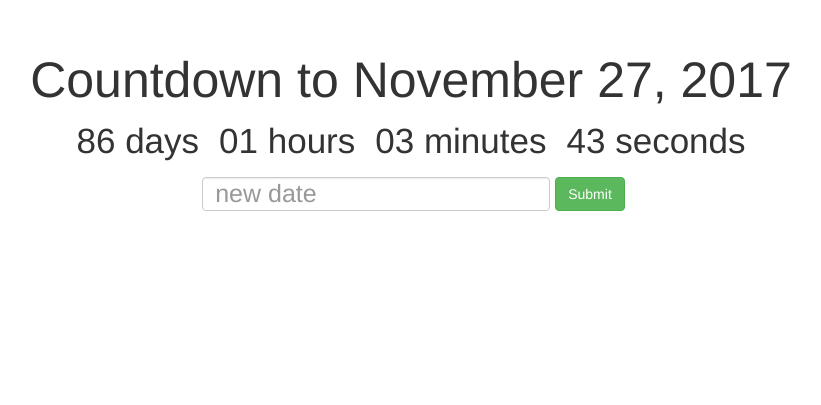
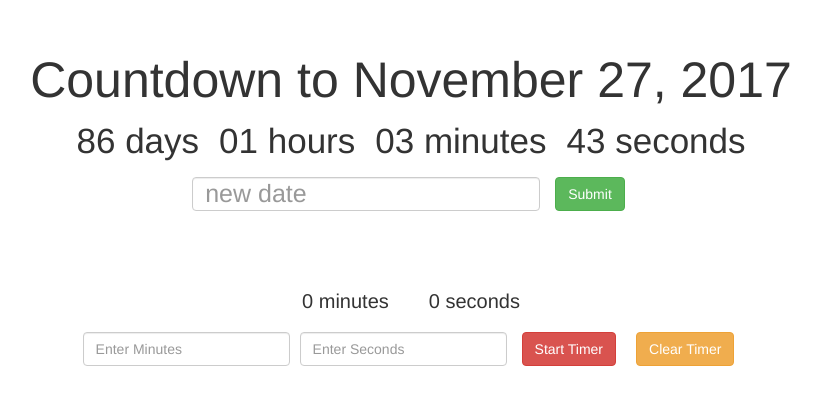
Before and after one commit to JoeHW/Countdown-Form-React, a React (Create React App) app: page / in a window 1280 px wide. Shown: the part 211-616 px from the top of the page, without its empty margins (229-1050 px from the left). Built offline with nearby package versions, Linux system fonts and the light colour scheme.

Commit message:
New buttons and timer

```diff
--- a/src/App.css
+++ b/src/App.css
@@ -19,3 +19,21 @@
   margin: 5px
 
 }
+
+.stopwatch-seconds, .stopwatch-minutes{
+  display: inline;
+  margin: 20px;
+  font-size: 20px
+
+
+}
+
+.btn {
+  margin: 10px
+
+}
+
+.stopwatchInput {
+ margin: 5px
+
+}
--- a/src/App.jsx
+++ b/src/App.jsx
@@ -1,6 +1,7 @@
 import React from 'react';
 import './App.css';
 import Clock from './Clock';
+import Stopwatch from './Stopwatch';
 import {Form, FormControl, Button} from 'react-bootstrap';
 
 class App extends React.Component {
@@ -9,13 +10,28 @@ class App extends React.Component {
     this.state = {
       deadline: 'November 27, 2017',
       newDeadline: "",
-      timer: 0
+      newMinutes: '0',
+      newSeconds: '0',
+      minutes: '0',
+      seconds: '0'
     }
   }
 
 changeDeadline = () => {
   this.setState({deadline: this.state.newDeadline})
 }
+
+startTimer = () => {
+  this.setState({minutes: this.state.newMinutes, seconds: this.state.newSeconds -1})
+  console.log(this.state)
+}
+
+resetTimer = () => {
+  this.setState({newMinutes: '0', newSeconds: '0', minutes: '0', seconds: '0'})
+  console.log(this.state)
+}
+
+
 
  render() {
    return (
@@ -27,7 +43,20 @@ changeDeadline = () => {
      <Form inline>
      <FormControl className='deadlineInput' placeholder='new date' onChange={event => this.setState({newDeadline: event.target.value})} />
      <Button className="btn btn-success" onClick={() => this.changeDeadline()}>Submit</Button>
+     <br />
+     <br />
      </Form>
+     <div className="stopwatch">
+     <div>
+     <Stopwatch minutes={this.state.minutes} seconds={this.state.seconds}  />
+       <Form inline>
+       <FormControl className="stopwatchInput" placeholder="Enter Minutes" onChange={event => this.setState({newMinutes: event.target.value})} />
+       <FormControl className="stopwatchInput" placeholder="Enter Seconds" onChange={event => this.setState({newSeconds: event.target.value})} />
+        <Button className="btn btn-danger" onClick={() => this.startTimer()}>Start Timer</Button>
+        <Button className="btn btn-warning" onClick={() => this.resetTimer()}>Clear Timer</Button>
+       </Form>
+     </div>
+     </div>
      </div>
 
 
--- a/src/Stopwatch.jsx
+++ b/src/Stopwatch.jsx
@@ -1,31 +1,36 @@
-import React {Component} from 'react';
+import React, {Component} from 'react';
 import './App.jsx';
-import {Form, FormControl, Button} from 'react-bootstrap';
+
 
 class Stopwatch extends Component {
  constructor(props){
    super(props);
    this.state = {
-     stopTimer: 0,
-     newTime: 0,
+     minutes: this.props.minutes,
+     seconds: this.props.seconds
   }
  }
 
- startTimer = (time) => {
-   this.setState(prevState => ({
-     newTime: prevState.newTime - 1})
+ componentWillMount = () => this.setTime();
+
+ componentDidMount = () => setInterval(() => this.setTime(), 1000);
+
+setTime = () => {
+  if(this.state.seconds > 0){
+  const minutes = this.state.minutes;
+  const seconds = this.state.seconds -1
+
+
+ this.setState({minutes, seconds})
+ }
 }
-
 
 render() {
  return (
-    <div className="stopwatch">
-      <Form>
-      <FormControl classNmae="stopwatchInput" placeholder="Enter Time" onChange={event => this.setState({this.state.newTime: event.target.value})} />
-       <Button className="stopwatchButton" onClick={() => this.startTimer(this.state.newTime)}>Start Timer</Button>
-      </Form>
+    <div>
+    <div className='stopwatch-minutes'>{this.state.minutes} minutes</div>
+    <div className='stopwatch-seconds'>{this.state.seconds} seconds</div>
     </div>
-
  )
 }
 
```
